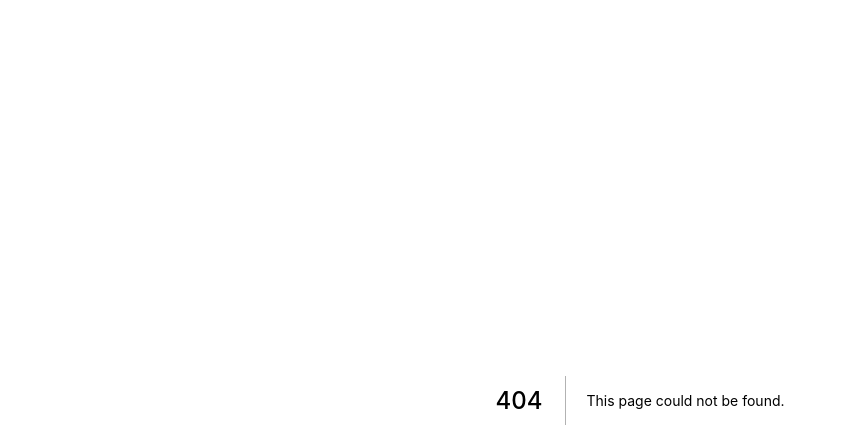
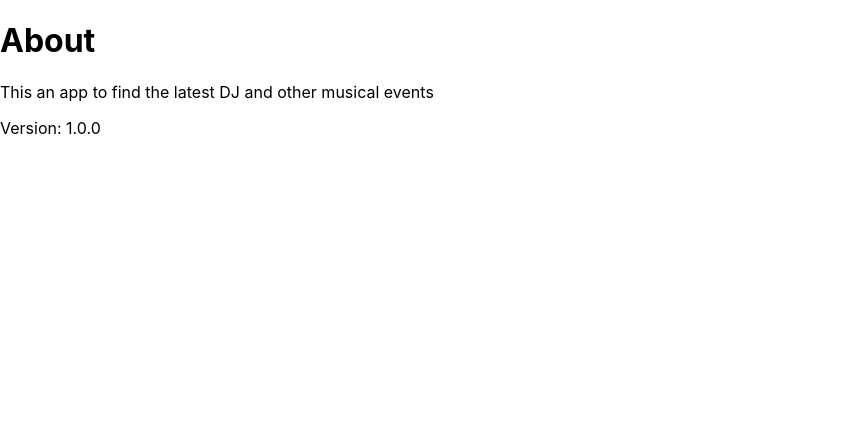
Before and after one commit to JoseIgnacioTapia/dj-events-frontend, a Next.js app: page /about in a window 1280 px wide. Before the commit this address had no page. Shown: the top 448 px of the page, without its empty margins (0-847 px from the left). Built offline with nearby package versions, Linux system fonts and the light colour scheme.

Commit message:
Setup Project, Pages & Routing

```diff
--- /dev/null
+++ b/pages/about.js
@@ -0,0 +1,11 @@
+function AboutPage() {
+  return (
+    <div>
+      <h1>About</h1>
+      <p>This an app to find the latest DJ and other musical events</p>
+      <p>Version: 1.0.0</p>
+    </div>
+  );
+}
+
+export default AboutPage;
```
Also changed, not shown: pages/events/[slug].js (added, +9 -0 lines), pages/events/add.js (added, +9 -0 lines), pages/events/index.js (added, +9 -0 lines).
